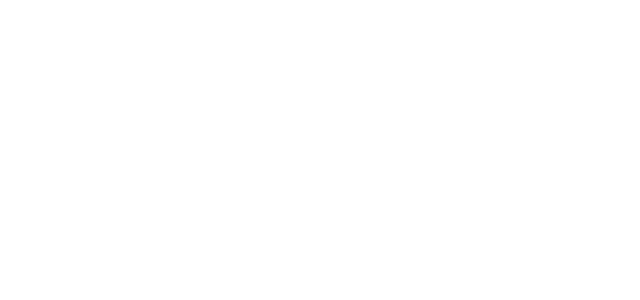
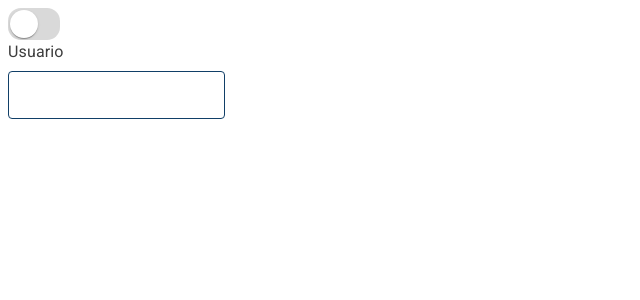
Before and after one commit to jcdejesus/2024-14-UX-homalarm, a React app in the folder web/: page / in a window 1280 px wide. Shown: the top 300 px of the page, without its empty margins (0-640 px from the left). Built offline with nearby package versions, Linux system fonts and the light colour scheme.

Commit message:
Agrega componentes web

```diff
--- a/web/src/App.tsx
+++ b/web/src/App.tsx
@@ -1,6 +1,8 @@
 import React from "react";
 import { ThemeProvider } from "@mui/material/styles";
 import { theme } from "./styles/Theme";
+import { GreenSwitch } from "./components/GreenSwitch/GreenSwitch";
+import { InputText } from "./components/Input/InputText";
 
 const App: React.FC = () => {
   return (
@@ -9,6 +11,10 @@ const App: React.FC = () => {
        * TODO: Aqui va el codigo
        *
        */}
+
+      {/* Algunos componentes  */}
+      <GreenSwitch />
+      <InputText text="Usuario" />
     </ThemeProvider>
   );
 };
--- /dev/null
+++ b/web/src/components/GreenSwitch/GreenSwitch.tsx
@@ -0,0 +1,45 @@
+import { Switch } from "@mui/material";
+import { styled } from "@mui/material/styles";
+import React from "react";
+
+interface SwitchProps {}
+
+export const GreenSwitch: React.FC = () => {
+  const Component = styled((props: SwitchProps) => (
+    <Switch disableRipple {...props} />
+  ))(({ theme }) => ({
+    width: theme.spacing(13),
+    height: theme.spacing(8),
+    padding: 0,
+    "& .MuiSwitch-switchBase": {
+      padding: 0,
+      margin: theme.spacing(0.5),
+      transitionDuration: "300ms",
+      "&.Mui-checked": {
+        transform: "translateX(20px)",
+        color: theme.palette.common.white,
+        "& + .MuiSwitch-track": {
+          backgroundColor: theme.palette.info.light,
+          opacity: 1,
+          border: 0,
+        },
+      },
+    },
+    "& .MuiSwitch-thumb": {
+      boxSizing: "border-box",
+      width: theme.spacing(7),
+      height: theme.spacing(7),
+      backgroundColor: theme.palette.common.white,
+    },
+    "& .MuiSwitch-track": {
+      borderRadius: 26 / 2,
+      backgroundColor: theme.palette.grey.A400,
+      opacity: 1,
+      transition: theme.transitions.create(["background-color"], {
+        duration: 500,
+      }),
+    },
+  }));
+
+  return <Component />;
+};
--- /dev/null
+++ b/web/src/components/Input/InputText.tsx
@@ -0,0 +1,48 @@
+import React from "react";
+import { styled } from "@mui/material/styles";
+import { InputLabel, InputBase } from "@mui/material";
+
+interface InputTextProps {
+  text: String;
+}
+
+export const InputText: React.FC<InputTextProps> = ({ text }) => {
+  const Button = styled(InputBase)(({ theme }) => ({
+    "label + &": {
+      marginTop: theme.spacing(2),
+    },
+    "& .MuiInputBase-input": {
+      color: theme.palette.text.primary,
+      boxSizing: "border-box",
+      position: "relative",
+      backgroundColor: theme.palette.background.paper,
+      border: "1px solid",
+      borderColor: theme.palette.primary.main,
+      width: "auto",
+      padding: `0 ${theme.spacing(4)}`,
+      borderRadius: theme.shape.borderRadius,
+      height: "48px",
+      transition: theme.transitions.create([
+        "border-color",
+        "background-color",
+        "box-shadow",
+      ]),
+      "&:focus": {
+        boxShadow: "#FFF",
+        borderColor: theme.palette.primary.main,
+      },
+    },
+  }));
+
+  const Label = styled(InputLabel)(({ theme }) => ({
+    color: theme.palette.text.primary,
+    fontSize: "1rem",
+  }));
+
+  return (
+    <>
+      <Label> {text} </Label>
+      <Button />
+    </>
+  );
+};
--- a/web/src/styles/Theme.ts
+++ b/web/src/styles/Theme.ts
@@ -21,7 +21,7 @@ export const theme = createTheme({
     },
     grey: {
       A700: "#525252",
-      A400: "#D9D9D9", // Used for buttons
+      A400: "#D9D9D9",
     },
     text: {
       primary: "#3D3D3D",
```
Also changed, not shown: web/src/components/Button/BlueButton.tsx (added, +25 -0 lines), web/src/components/Button/Button.tsx (added, +18 -0 lines), web/src/components/Button/GrayButton.tsx (added, +24 -0 lines).
